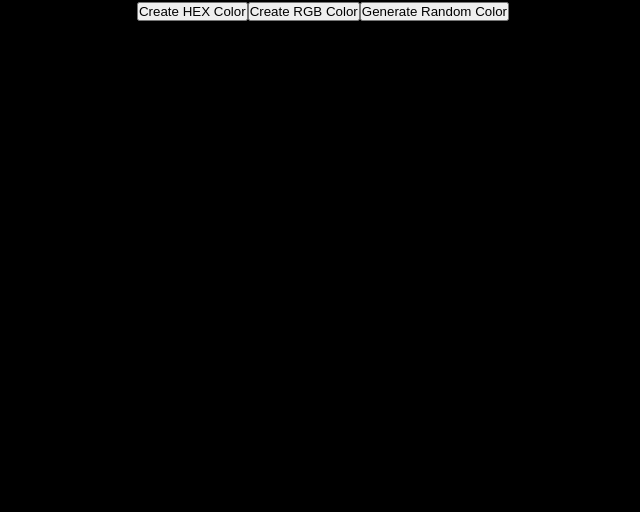
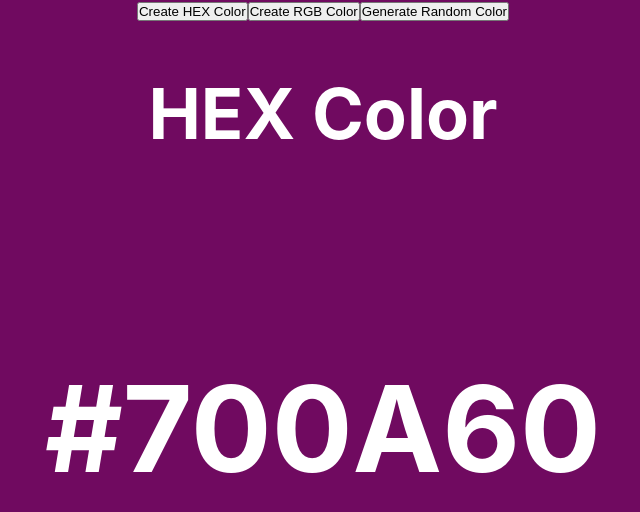
Before and after one commit to lucasgabriel2806/react-projects, a React (Create React App) app: page / in a window 1280 px wide. Shown: the top 512 px of the page, without its empty margins (317-957 px from the left). Built offline with nearby package versions, Linux system fonts and the light colour scheme.

Commit message:
Projeto Random Color #04

```diff
--- a/src/components/random-color/index.jsx
+++ b/src/components/random-color/index.jsx
@@ -1,4 +1,4 @@
-import { useState } from "react"
+import { useEffect, useState } from "react"
 
 export default function RandomColor() {
 
@@ -45,9 +45,19 @@ export default function RandomColor() {
 
         const b = randomColorUtility(256);
 
-        setColor(`rgb${r}, ${g}, ${b}`);
+        setColor(`rgb(${r}, ${g}, ${b})`);
 
     }
+
+    // Sempre que o tipo da cor (typeOfColor) mudar, ele vai mudar o state color de hex pra rgb e vice versa
+    useEffect(() => {
+
+        if (typeOfColor === 'rgb') handleCreateRandomRgbColor();
+
+        else handleCreateRandomHexColor();
+
+
+    }, [typeOfColor]);
 
     return (
 
@@ -72,6 +82,25 @@ export default function RandomColor() {
                 Generate Random Color
             </button>
 
+            <div style={{
+                display: 'flex',
+                justifyContent: 'center',
+                aignItems: 'center',
+                flexDirection: 'column',
+                gap: '200px',
+                color: '#fff',
+                fontSize: '60px',
+                marginTop: '50px'
+            }}>
+
+                <h3>
+                    {typeOfColor === 'rgb' ? 'RGB Color' : 'HEX Color'}
+                </h3>
+
+                <h1>{color}</h1>
+
+            </div>
+
         </div>
 
     )
```
